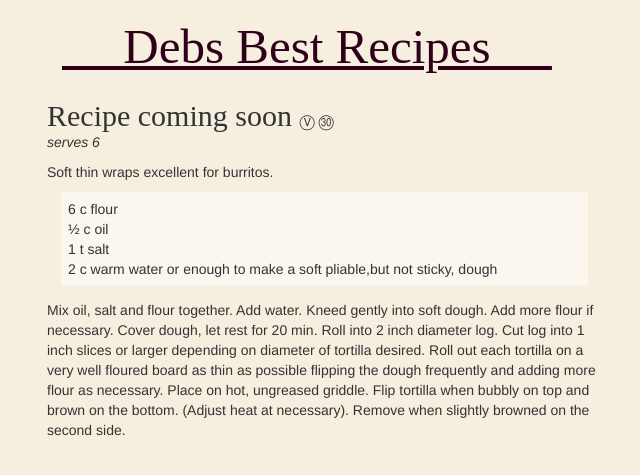
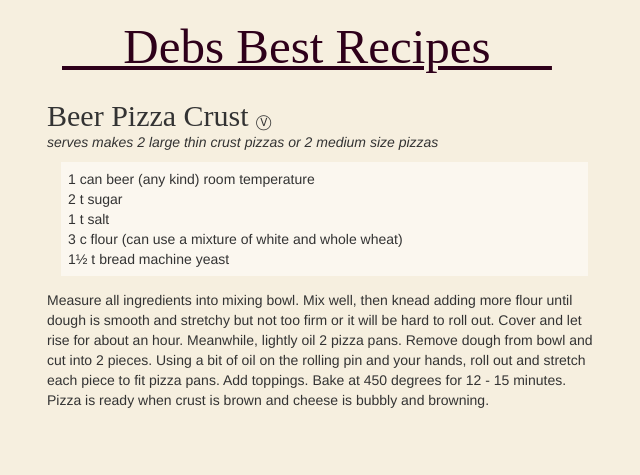
Before and after one commit to JonahBraun/debs-recipes, a Jekyll site: the page built from _posts/2024-07-24-beer-pizza-crust.md, in a window 1280 px wide. Shown: the top 475 px of the page, without its empty margins (8-648 px from the left). Built offline with Jekyll 4.4.1, drawn with Linux system fonts in a browser that asks for light colours; nearby versions of some CDN libraries; some web fonts are replaced; Markdown is read by kramdown in place of the engine named in the settings.

Commit message:
Update 2024-07-24-beer-pizza-crust.md

```diff
--- a/_posts/2024-07-24-beer-pizza-crust.md
+++ b/_posts/2024-07-24-beer-pizza-crust.md
@@ -1,15 +1,20 @@
 ---
 layout: recipe
-title: Recipe coming soon
+title: Beer Pizza Crust
 category: breads
-tags: Ⓥ ㉚
-serves: 6
+tags: Ⓥ
+serves: makes 2 large thin crust pizzas or 2 medium size pizzas
 ---
-Soft thin wraps excellent for burritos.
 
-- 6 c flour
-- ½ c oil
+- 1 can beer (any kind) room temperature
+- 2 t sugar
 - 1 t salt
-- 2 c warm water or enough to make a soft pliable,but not sticky, dough
+- 3 c flour (can use a mixture of white and whole wheat)
+- 1½ t bread machine yeast
 
-Mix oil, salt and flour together. Add water. Kneed gently into soft dough. Add more flour if necessary. Cover dough, let rest for 20 min. Roll into 2 inch diameter log. Cut log into 1 inch slices or larger depending on diameter of tortilla desired. Roll out each tortilla on a very well floured board as thin as possible flipping the dough frequently and adding more flour as necessary. Place on hot, ungreased griddle. Flip tortilla when bubbly on top and brown on the bottom. (Adjust heat at necessary). Remove when slightly browned on the second side.
+Measure all ingredients into mixing bowl. Mix well, then knead adding more flour until dough is smooth and stretchy but not too firm or it will be hard to roll out.
+Cover and let rise for about an hour.
+Meanwhile, lightly oil 2 pizza pans.
+Remove dough from bowl and cut into 2 pieces. Using a bit of oil on the rolling pin and your hands, roll out and stretch each piece to fit pizza pans.
+Add toppings.
+Bake at 450 degrees for 12 - 15 minutes. Pizza is ready when crust is brown and cheese is bubbly and browning.
```
